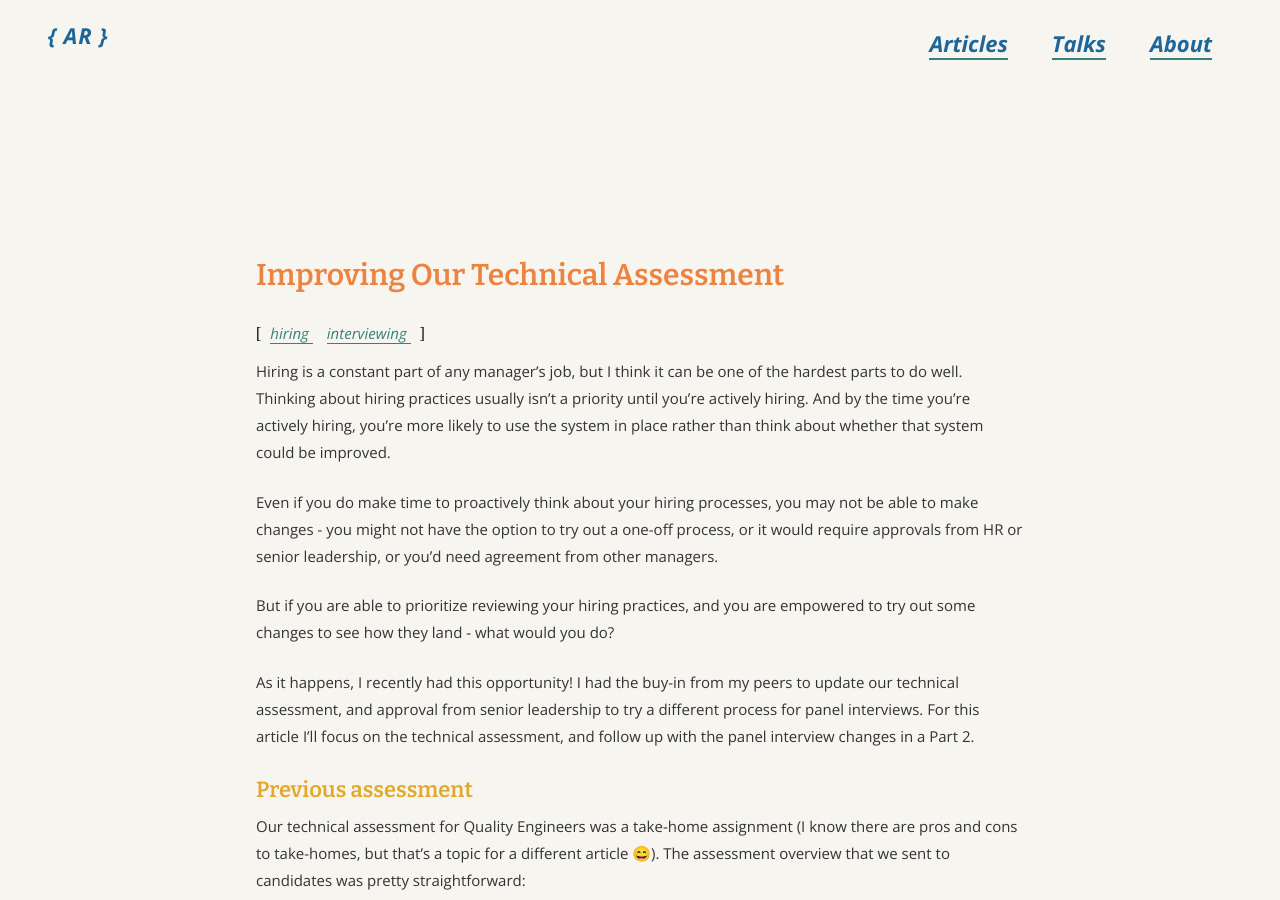
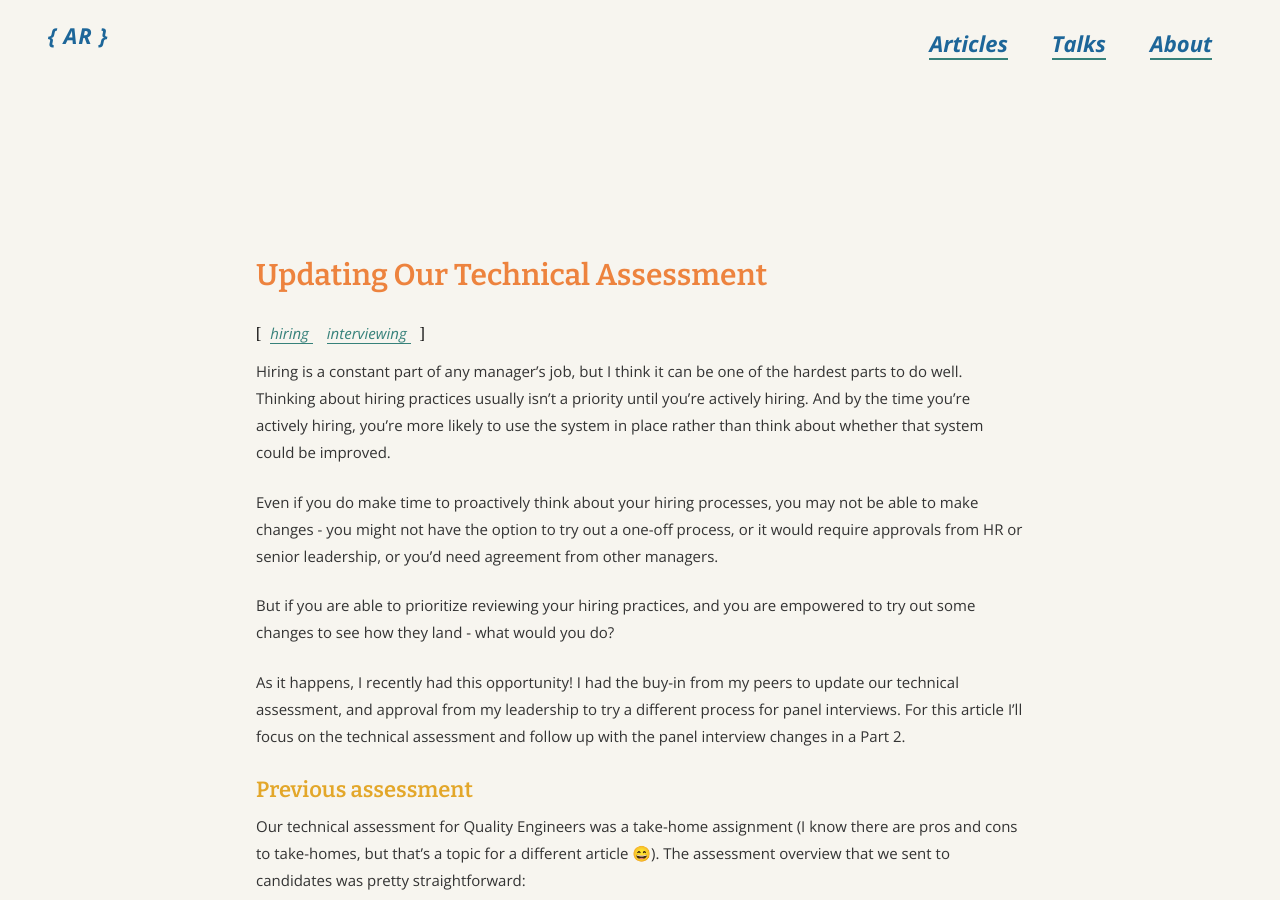
Before and after one commit to angelariggs/angelariggs.github.io, a Jekyll site: the page built from _posts/2021-12-13-updating-tech-assessment.md, in a window 1280 px wide and 900 px high. Built offline with Jekyll 4.4.1, drawn with Linux system fonts in a browser that asks for light colours; comment, search, counter and statistics services are not loaded.

Commit message:
smol tweak

```diff
--- a/_posts/2021-12-13-updating-tech-assessment.md
+++ b/_posts/2021-12-13-updating-tech-assessment.md
@@ -1,6 +1,6 @@
 ---
 layout: post
-title:  "Improving Our Technical Assessment"
+title:  "Updating Our Technical Assessment"
 date:   2021-12-13
 permalink: /articles/improving-technical-assessment
 comments: true
@@ -13,7 +13,7 @@ Even if you do make time to proactively think about your hiring processes, you m
 
 But if you are able to prioritize reviewing your hiring practices, and you are empowered to try out some changes to see how they land - what would you do?
 
-As it happens, I recently had this opportunity! I had the buy-in from my peers to update our technical assessment, and approval from senior leadership to try a different process for panel interviews. For this article I’ll focus on the technical assessment, and follow up with the panel interview changes in a Part 2.
+As it happens, I recently had this opportunity! I had the buy-in from my peers to update our technical assessment, and approval from my leadership to try a different process for panel interviews. For this article I’ll focus on the technical assessment and follow up with the panel interview changes in a Part 2.
 
 ## Previous assessment
 
```
